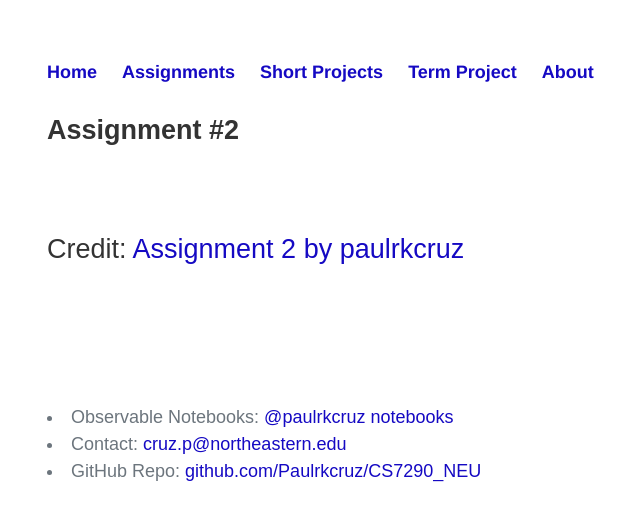
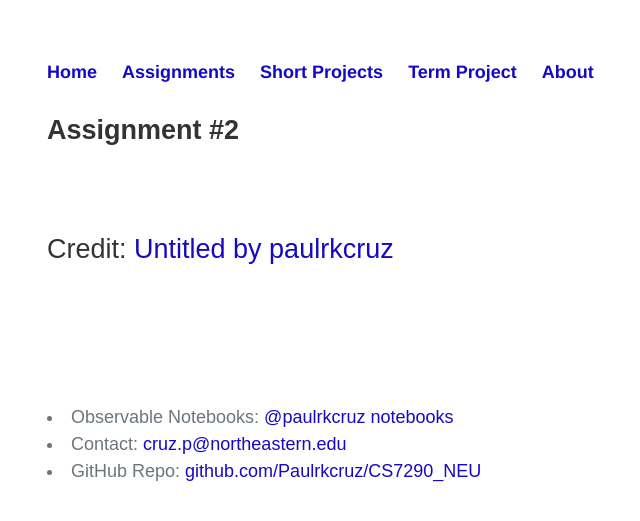
Before and after one commit to Paulrkcruz/CS7290_NEU, a Jekyll site: the page built from assignments/a2.html, in a window 1280 px wide. Shown: the top 521 px of the page, without its empty margins (145-785 px from the left). Built offline with Jekyll 4.4.1, drawn with Linux system fonts in a browser that asks for light colours; part of the change alters nothing that is shown.

Commit message:
Update a2.html

```diff
--- a/assignments/a2.html
+++ b/assignments/a2.html
@@ -9,14 +9,23 @@ title: CS7290 - Assignment #2
 		<br>
 			{% comment %} <h1>a2</h1> {% endcomment %}
 
-<div id="observablehq-1a0e8a29"></div>
-<p>Credit: <a href="https://observablehq.com/@paulrkcruz/cs7290-assignment2">Assignment 2 by paulrkcruz</a></p>
+{% comment %} <div id="observablehq-1a0e8a29"></div>
+<p>Credit: <a href="https://observablehq.com/@paulrkcruz/cs7290-assignment2">Assignment #2 by paulrkcruz</a></p>
 
 <script type="module">
 import {Runtime, Inspector} from "https://cdn.jsdelivr.net/npm/@observablehq/runtime@4/dist/runtime.js";
 import define from "https://api.observablehq.com/@paulrkcruz/cs7290-assignment2.js?v=3";
 new Runtime().module(define, Inspector.into("#observablehq-1a0e8a29"));
+</script> {% endcomment %}
+
+
+<div id="observablehq-d397b35a"></div>
+<p>Credit: <a href="https://observablehq.com/@paulrkcruz/cs7290-assignment2">Untitled by paulrkcruz</a></p>
+
+<script type="module">
+import {Runtime, Inspector} from "https://cdn.jsdelivr.net/npm/@observablehq/runtime@4/dist/runtime.js";
+import define from "https://api.observablehq.com/@paulrkcruz/cs7290-assignment2@216.js?v=3";
+new Runtime().module(define, Inspector.into("#observablehq-d397b35a"));
 </script>
 
-
 		</div>
```
